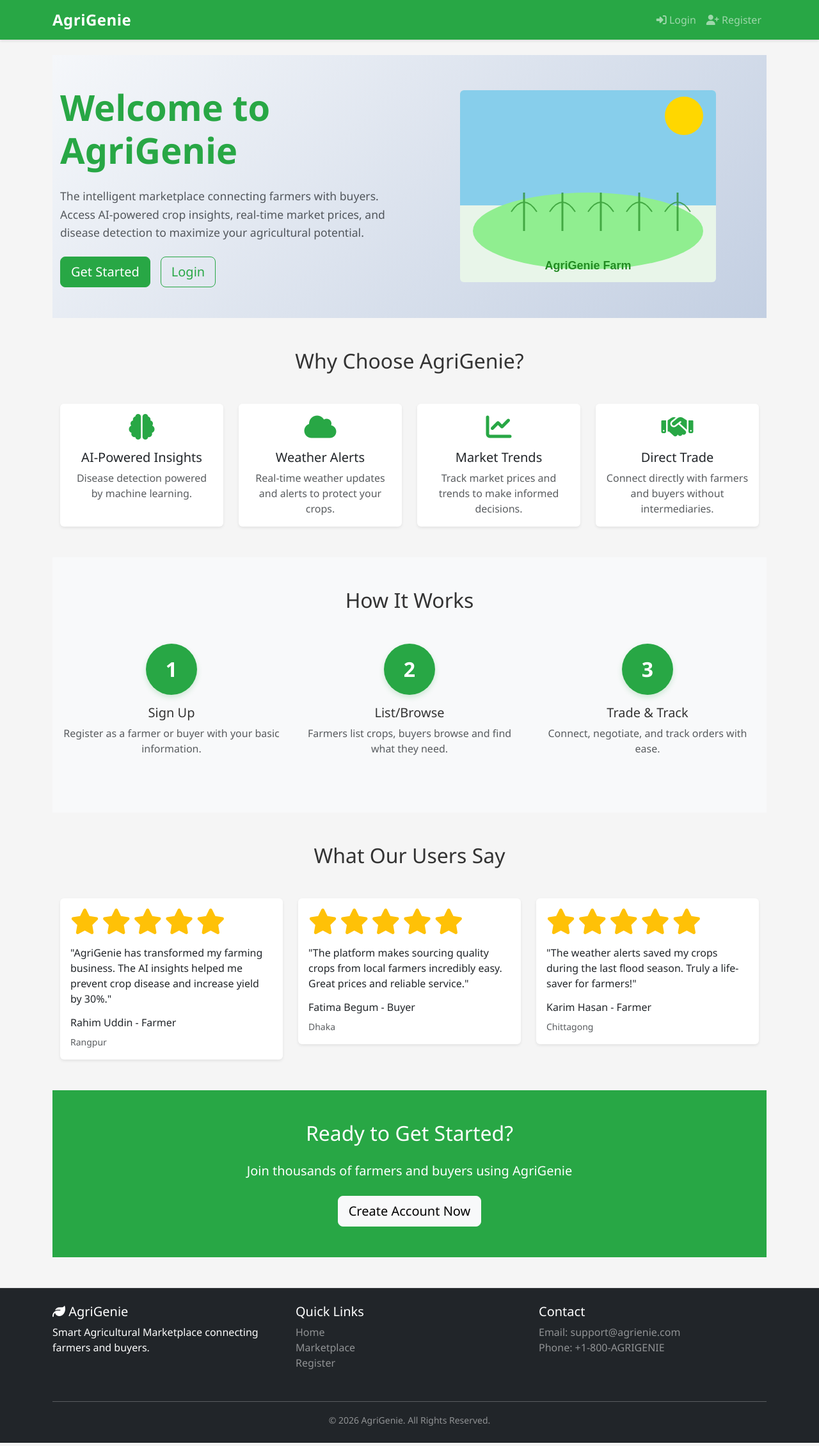
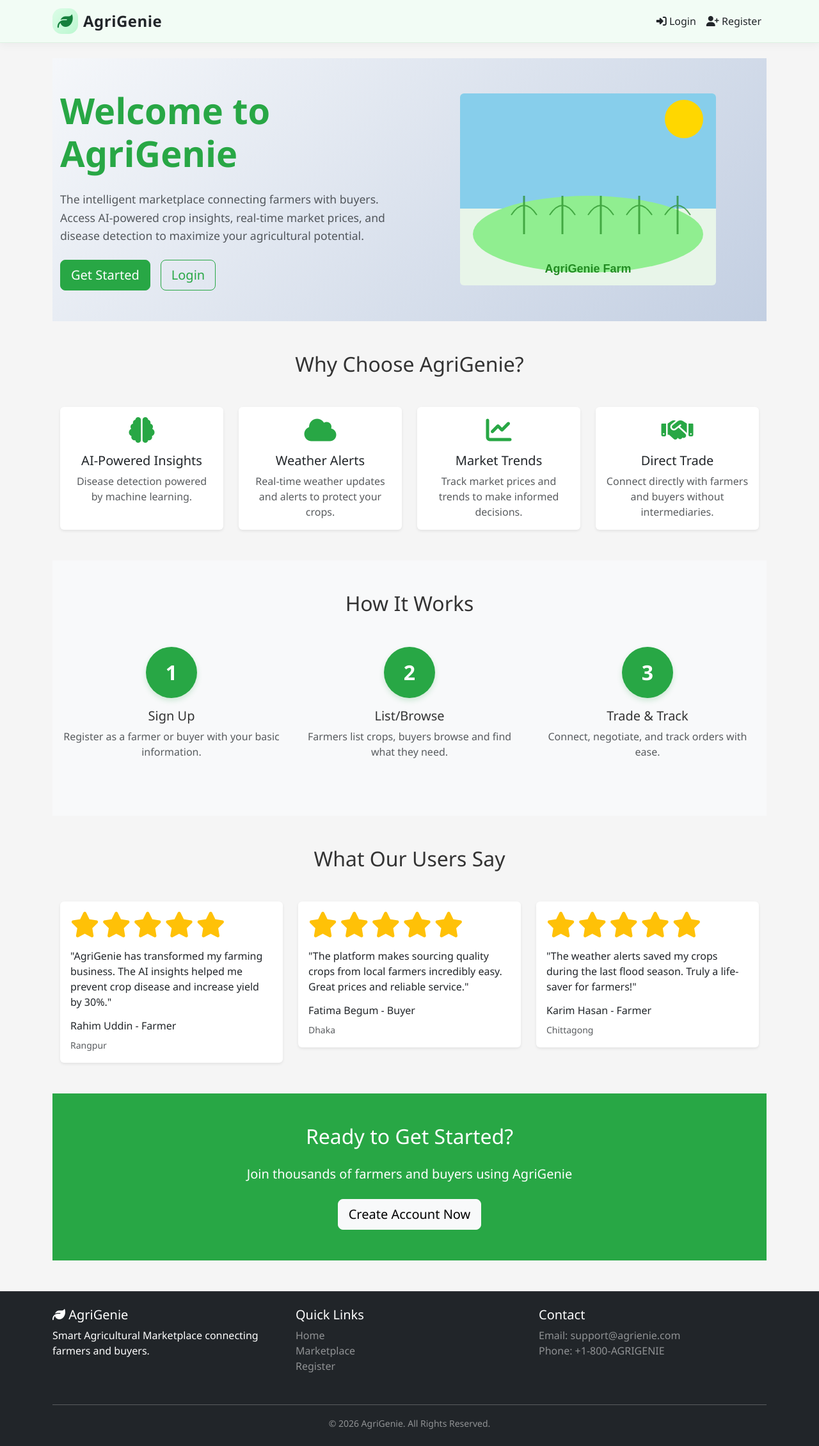
Before and after one commit to TheWorthless11/AgriGenie, a Django app: page / in a window 1280 px wide. Shown: the whole page at 64% size. Run offline with Django 4.2, Linux system fonts and the light colour scheme; data that the repository does not hold is empty.

Commit message:
update base template layout and structure

```diff
--- a/templates/base.html
+++ b/templates/base.html
@@ -158,14 +158,17 @@
         {% endwith %}
 
     {% else %}
-        <nav class="navbar navbar-expand-lg navbar-dark bg-success sticky-top">
+        <nav class="navbar navbar-expand-lg sticky-top" style="background-color: #f2fcf5; border-bottom: 1px solid rgba(40,167,69,0.1); box-shadow: 0 4px 12px rgba(0,0,0,0.04);">
             <div class="container">
-                <a class="navbar-brand fw-bold" href="{% url 'home' %}">AgriGenie</a>
-                <button class="navbar-toggler" type="button" data-bs-toggle="collapse" data-bs-target="#navbarNav"><span class="navbar-toggler-icon"></span></button>
+                <a class="navbar-brand fw-bold d-flex align-items-center gap-2 text-dark" href="{% url 'home' %}">
+                    <span class="dashboard-brand-mark"><i class="fas fa-leaf"></i></span>
+                    AgriGenie
+                </a>
+                <button class="navbar-toggler border-success" type="button" data-bs-toggle="collapse" data-bs-target="#navbarNav"><span class="navbar-toggler-icon" style="filter: invert(30%) sepia(80%) saturate(600%) hue-rotate(90deg);"></span></button>
                 <div class="collapse navbar-collapse" id="navbarNav">
                     <ul class="navbar-nav ms-auto">
-                        <li class="nav-item"><a class="nav-link" href="{% url 'login' %}"><i class="fas fa-sign-in-alt"></i> Login</a></li>
-                        <li class="nav-item"><a class="nav-link" href="{% url 'register' %}"><i class="fas fa-user-plus"></i> Register</a></li>
+                        <li class="nav-item"><a class="nav-link text-dark" href="{% url 'login' %}"><i class="fas fa-sign-in-alt"></i> Login</a></li>
+                        <li class="nav-item"><a class="nav-link text-dark" href="{% url 'register' %}"><i class="fas fa-user-plus"></i> Register</a></li>
                     </ul>
                 </div>
             </div>
```
